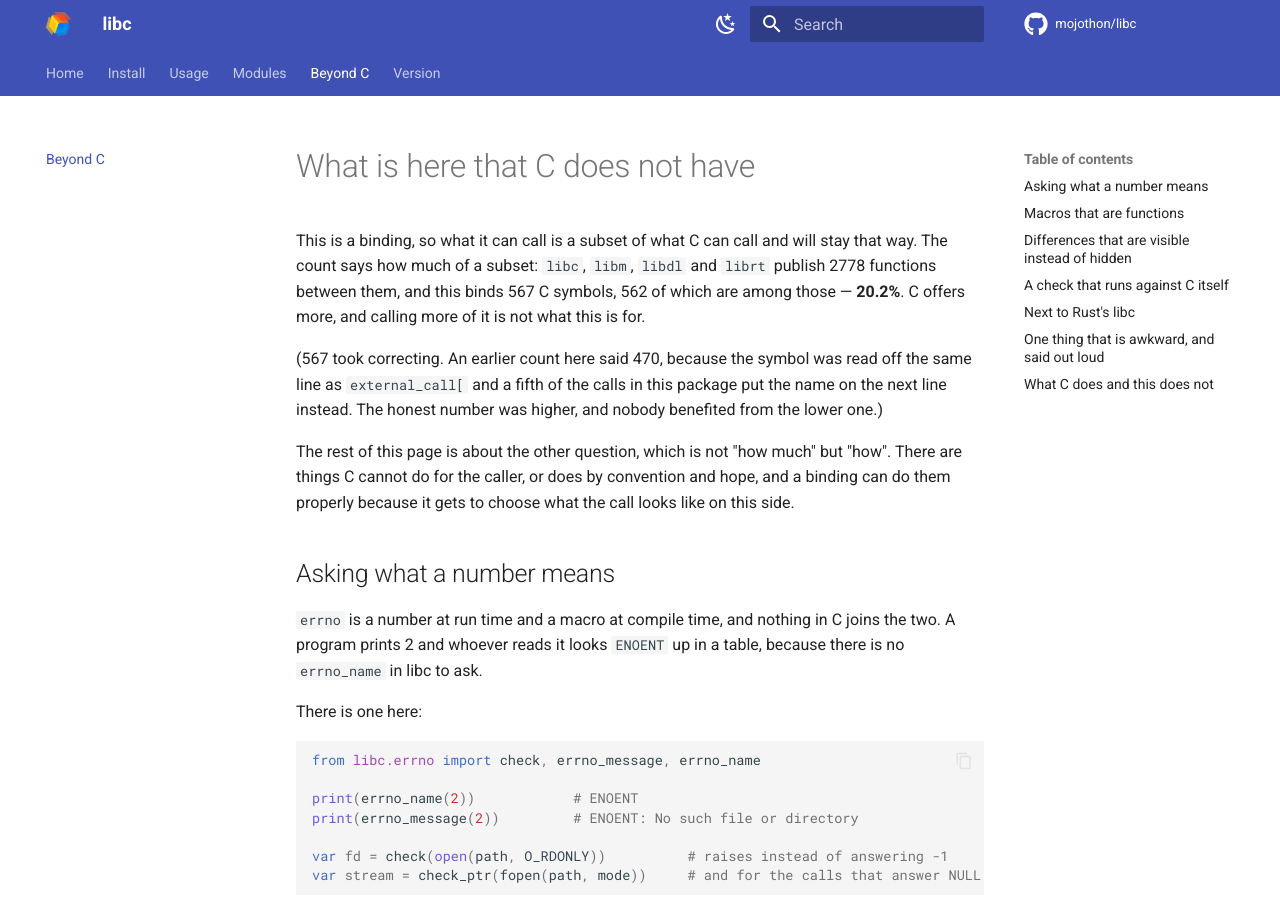
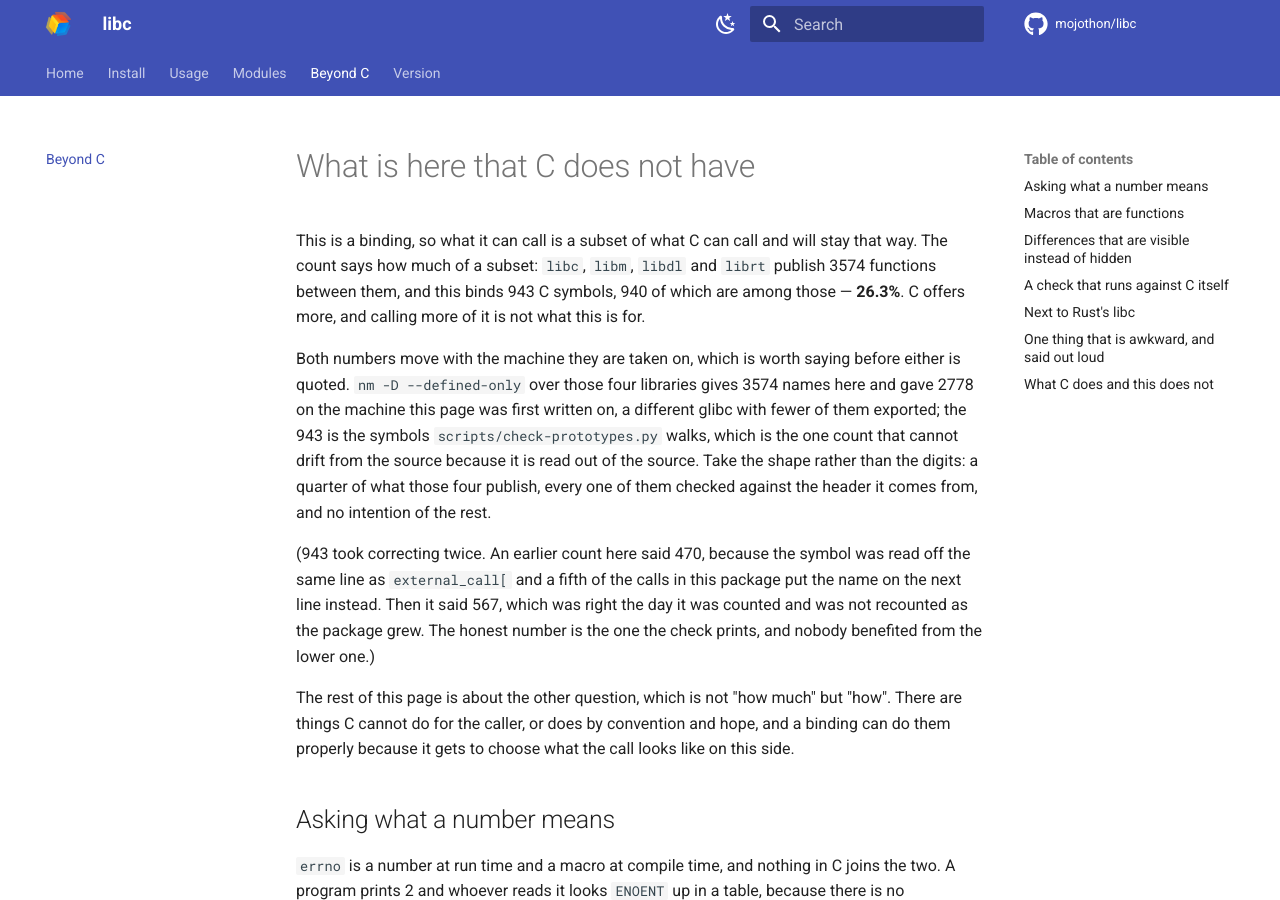
Before and after one commit to mojothon/libc, an MkDocs documentation site: the page built from docs/beyond-c.md, in a window 1280 px wide and 900 px high. Built offline with MkDocs 1.6.1 and Material for MkDocs 9.7.7, drawn with Linux system fonts in a browser that asks for light colours; comment, search, counter and statistics services are not loaded; some of the changed text lies outside the part shown.

Commit message:
docs(beyond-c): recount what is bound, and write down two more dead ends
The count at the top said 567 C symbols of 2778, which was true on the
day it was taken and has not been taken again since. It is 943 now, and
26.3% rather than 20.2% against the same four libraries counted today.
That second half is the correction worth keeping: the library total moves
with the glibc you ask, 3574 here and 2778 on the machine this page was
first written on, so the number that cannot drift is the one read out of
the source. `check-prototypes` prints it now, being the walk that already
knows every symbol, and a number a check prints is a number that gets
corrected by itself.

Two dead ends found while looking for the next header to bind, both of
them the sort a prototype listing says nothing about:

  `inet_net_pton` and the four beside it are declared in <arpa/inet.h> on
  both platforms and live in libresolv on Linux, which nothing here
  links. The header says yes; the link says undefined reference.

  Darwin's <spawn.h> writes out `posix_spawnattr_setschedparam` and the
  three beside it inside `#if 0 /* not supported */`, so that header is
  bound to 27 of its 31, and the four left over are a gap in the platform
  rather than in this.

And one thing a test can get wrong rather than a binding: a `timer_t` of
0 is a name the kernel gave out and not a failure, which is worth a
sentence beside the call that returns it.

```diff
--- a/docs/beyond-c.md
+++ b/docs/beyond-c.md
@@ -2,14 +2,26 @@
 
 This is a binding, so what it can call is a subset of what C can call and
 will stay that way. The count says how much of a subset: `libc`, `libm`,
-`libdl` and `librt` publish 2778 functions between them, and this binds
-567 C symbols, 562 of which are among those — **20.2%**. C offers more, and
+`libdl` and `librt` publish 3574 functions between them, and this binds
+943 C symbols, 940 of which are among those — **26.3%**. C offers more, and
 calling more of it is not what this is for.
 
-(567 took correcting. An earlier count here said 470, because the symbol
-was read off the same line as `external_call[` and a fifth of the calls
-in this package put the name on the next line instead. The honest number
-was higher, and nobody benefited from the lower one.)
+Both numbers move with the machine they are taken on, which is worth saying
+before either is quoted. `nm -D --defined-only` over those four libraries
+gives 3574 names here and gave 2778 on the machine this page was first
+written on, a different glibc with fewer of them exported; the 943 is the
+symbols `scripts/check-prototypes.py` walks, which is the one count that
+cannot drift from the source because it is read out of the source. Take the
+shape rather than the digits: a quarter of what those four publish, every
+one of them checked against the header it comes from, and no intention of
+the rest.
+
+(943 took correcting twice. An earlier count here said 470, because the
+symbol was read off the same line as `external_call[` and a fifth of the
+calls in this package put the name on the next line instead. Then it said
+567, which was right the day it was counted and was not recounted as the
+package grew. The honest number is the one the check prints, and nobody
+benefited from the lower one.)
 
 The rest of this page is about the other question, which is not "how much"
 but "how". There are things C cannot do for the caller, or does by
@@ -156,7 +168,29 @@ Being fair about the other direction:
   on arm64 Darwin passes on the stack, where the call cannot reach.
 - **Callbacks.** Nothing here can hand C a function pointer, so `qsort`,
   `bsearch` and signal handlers are out.
-- **Coverage.** 16.7%, as above. `open` here is bound as `openat` with
+- **Bodies that live in another library.** `<arpa/inet.h>` declares
+  `inet_net_pton`, `inet_net_ntop`, `inet_neta` and the two `inet_nsap_*`
+  on both platforms, and on Linux they are not in libc: they are in
+  `libresolv`, which a C program is linked against without ever saying
+  so. Nothing here links it, and the call does not resolve —
+  `undefined reference to inet_net_pton` — while the header goes on
+  saying the function is there. The declaration is not the evidence; the
+  link is, and the quickest place to look is
+  `nm -D /lib/x86_64-linux-gnu/libresolv.so.2`.
+- **Declarations written inside `#if 0`.** Four of `<spawn.h>`'s functions
+  are spelled out in full in Darwin's header and cannot be called:
+  `posix_spawnattr_setschedparam`, `posix_spawnattr_setschedpolicy` and
+  the two getters are inside `#if 0 /* _POSIX_PRIORITY_SCHEDULING : not
+  supported */`. A prototype listing, and a `gcc -aux-info` run on the
+  other platform, both say they are there. So `spawn.h` is bound to 27 of
+  its 31, and the four left over are less a gap in this than a gap in the
+  platform.
+- **Names that are zero and mean something.** `timer_create` writes a
+  `timer_t` that can be 0 and be valid: the kernel numbers its timers
+  from zero, so the first one a process makes is named 0. A binding that
+  checks the name for NULL throws away a working timer, and a test that
+  does it fails on the first timer and passes on the second.
+- **Coverage.** 26.3%, as above. `open` here is bound as `openat` with
   `AT_FDCWD` filled in, which is what POSIX says the two amount to, and is
   the sort of thing that happens when the real name cannot be called.
 - **Variadic arguments, and the argument after them.** `openat` is variadic
```
Also changed, not shown: 1 other file.
